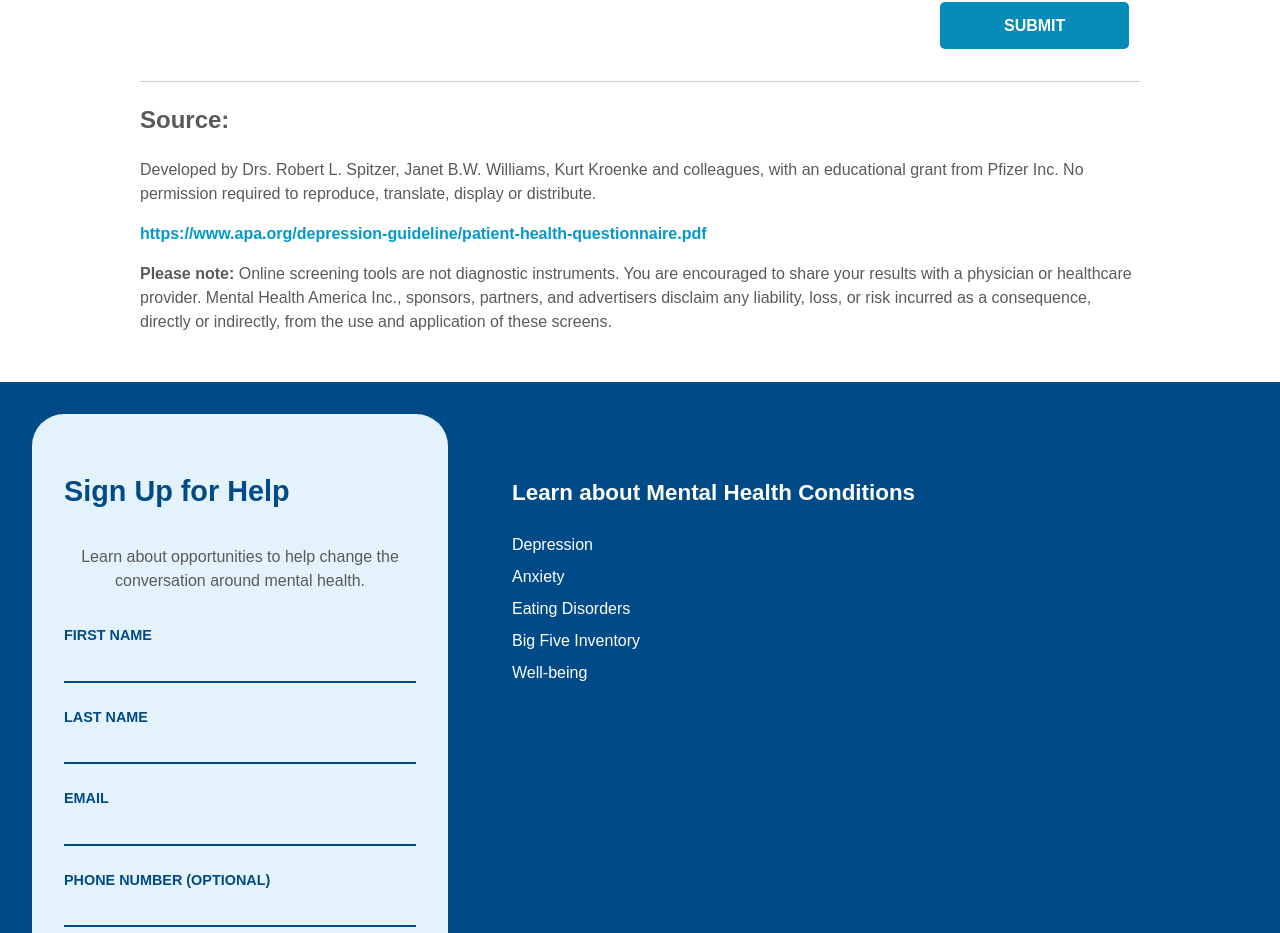
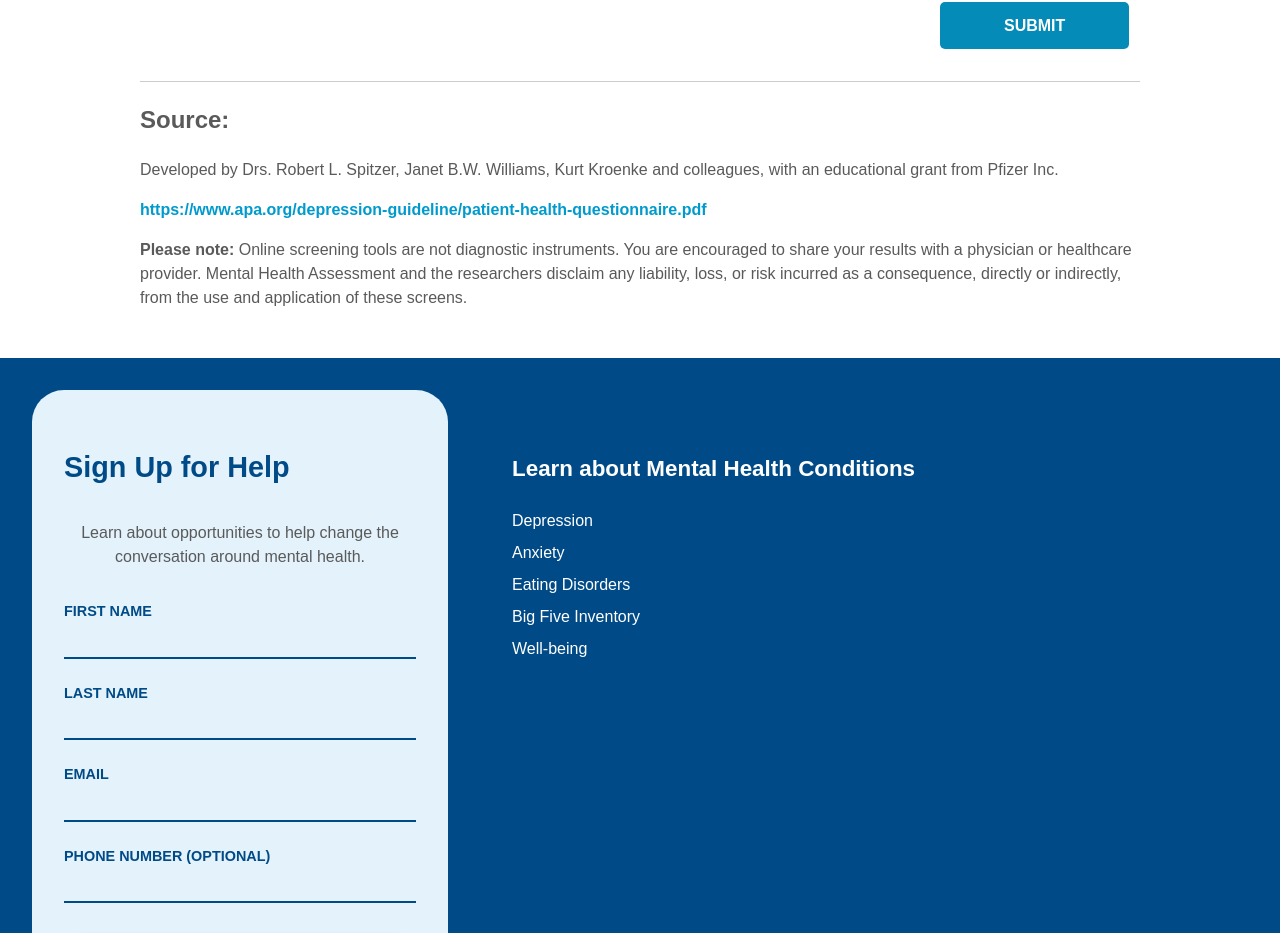
Before and after one commit to Hex1572/Gray, a React (Vite) app in the folder gray/: page /depression-test in a window 1280 px wide. Shown: the part 1476-2409 px from the top of the page. Built offline with nearby package versions, Linux system fonts and the light colour scheme.

Commit message:
little update

```diff
--- a/gray/src/Testpages/AnxietyTest.jsx
+++ b/gray/src/Testpages/AnxietyTest.jsx
@@ -152,7 +152,7 @@ Reproduced with permission
               https://adaa.org/sites/default/files/GAD-7_Anxiety-updated_0.pdf
             </a>
 
-            <p><strong>Please note:</strong> Online screening tools are not diagnostic instruments. You are encouraged to share your results with a physician or healthcare provider. Mental Health America Inc., sponsors, partners, and advertisers disclaim any liability, loss, or risk incurred as a consequence, directly or indirectly, from the use and application of these screens.</p>
+            <p><strong>Please note:</strong> Online screening tools are not diagnostic instruments. You are encouraged to share your results with a physician or healthcare provider. Mental Health Assessment and the researchers disclaim any liability, loss, or risk incurred as a consequence, directly or indirectly, from the use and application of these screens.</p>
           </div>
 
         </div>
@@ -179,7 +179,7 @@ Reproduced with permission
           </ul>
 
           <p style={{ marginTop: "3rem", textAlign: "justify" }}>
-  <strong>Please note:</strong> Online screening tools are not diagnostic instruments. You are encouraged to share your results with a physician or healthcare provider. Mental Health America Inc., sponsors, partners, and advertisers disclaim any liability, loss, or risk incurred as a consequence, directly or indirectly, from the use and application of these screens.
+  <strong>Please note:</strong> Online screening tools are not diagnostic instruments. You are encouraged to share your results with a physician or healthcare provider. Mental Health Assessment and the researchers disclaim any liability, loss, or risk incurred as a consequence, directly or indirectly, from the use and application of these screens.
 </p>
         </div>
       )}
--- a/gray/src/Testpages/DepressionTest.jsx
+++ b/gray/src/Testpages/DepressionTest.jsx
@@ -115,7 +115,7 @@ const DepressionTest = () => {
             <h2>Source:</h2>
             <p>
             Developed by Drs. Robert L. Spitzer, Janet B.W. Williams, Kurt Kroenke and colleagues, with an educational grant from
-Pfizer Inc. No permission required to reproduce, translate, display or distribute.
+Pfizer Inc.
 
             </p>
 
@@ -127,7 +127,7 @@ Pfizer Inc. No permission required to reproduce, translate, display or distribut
               https://www.apa.org/depression-guideline/patient-health-questionnaire.pdf
             </a>
 
-            <p><strong>Please note:</strong> Online screening tools are not diagnostic instruments. You are encouraged to share your results with a physician or healthcare provider. Mental Health America Inc., sponsors, partners, and advertisers disclaim any liability, loss, or risk incurred as a consequence, directly or indirectly, from the use and application of these screens.</p>
+            <p><strong>Please note:</strong> Online screening tools are not diagnostic instruments. You are encouraged to share your results with a physician or healthcare provider. Mental Health Assessment and the researchers disclaim any liability, loss, or risk incurred as a consequence, directly or indirectly, from the use and application of these screens.</p>
           </div>
         </div>
       ) : (
@@ -147,7 +147,7 @@ Pfizer Inc. No permission required to reproduce, translate, display or distribut
             ))}
           </ul>
           <p style={{ marginTop: "3rem", textAlign: "justify" }}>
-  <strong>Please note:</strong> Online screening tools are not diagnostic instruments. You are encouraged to share your results with a physician or healthcare provider. Mental Health America Inc., sponsors, partners, and advertisers disclaim any liability, loss, or risk incurred as a consequence, directly or indirectly, from the use and application of these screens.
+  <strong>Please note:</strong> Online screening tools are not diagnostic instruments. You are encouraged to share your results with a physician or healthcare provider. Mental Health Assessment and the researchers disclaim any liability, loss, or risk incurred as a consequence, directly or indirectly, from the use and application of these screens.
 </p>
         </div>
       )}
--- a/gray/src/Testpages/PersonalityTest.jsx
+++ b/gray/src/Testpages/PersonalityTest.jsx
@@ -118,7 +118,7 @@ convergent validity with the NEO-PI-R and its facets, and external validity usin
               hhttps://homepages.se.edu/cvonbergen/files/2013/01/Measuring-Personality-in-One-Minute-or-Less_A-10-Item-Short-Version-of-the-Big-Five-Inventory-in-English-and-German.pdf
             </a>
 
-            <p><strong>Please note:</strong> Online screening tools are not diagnostic instruments. You are encouraged to share your results with a physician or healthcare provider. Mental Health America Inc., sponsors, partners, and advertisers disclaim any liability, loss, or risk incurred as a consequence, directly or indirectly, from the use and application of these screens.</p>
+            <p><strong>Please note:</strong> Online screening tools are not diagnostic instruments. You are encouraged to share your results with a physician or healthcare provider. Mental Health Assessment and the researchers disclaim any liability, loss, or risk incurred as a consequence, directly or indirectly, from the use and application of these screens.</p>
           </div>
 
         </div>
@@ -144,7 +144,7 @@ convergent validity with the NEO-PI-R and its facets, and external validity usin
             ))}
           </ul>
           <p style={{ marginTop: "3rem", textAlign: "justify" }}>
-  <strong>Please note:</strong> Online screening tools are not diagnostic instruments. You are encouraged to share your results with a physician or healthcare provider. Mental Health America Inc., sponsors, partners, and advertisers disclaim any liability, loss, or risk incurred as a consequence, directly or indirectly, from the use and application of these screens.
+  <strong>Please note:</strong> Online screening tools are not diagnostic instruments. You are encouraged to share your results with a physician or healthcare provider. Mental Health Assessment and the researchers disclaim any liability, loss, or risk incurred as a consequence, directly or indirectly, from the use and application of these screens.
 </p>
         </div>
       )}
--- a/gray/src/Testpages/WellTest.jsx
+++ b/gray/src/Testpages/WellTest.jsx
@@ -141,7 +141,7 @@ WHO Regional Office in Europe
               https://cdn.who.int/media/docs/default-source/mental-health/who-5_english-original4da539d6ed4b49389e3afe47cda2326a.pdf?sfvrsn=ed43f352_11&download#:~:text=The%20WHO%2D5%20was%20developed,Europe%20%5B1%5D%5B2%5D.
             </a>
 
-            <p><strong>Please note:</strong> Online screening tools are not diagnostic instruments. You are encouraged to share your results with a physician or healthcare provider. Mental Health America Inc., sponsors, partners, and advertisers disclaim any liability, loss, or risk incurred as a consequence, directly or indirectly, from the use and application of these screens.</p>
+            <p><strong>Please note:</strong> Online screening tools are not diagnostic instruments. You are encouraged to share your results with a physician or healthcare provider. Mental Health Assessment and the researchers disclaim any liability, loss, or risk incurred as a consequence, directly or indirectly, from the use and application of these screens.</p>
           </div>
 
         </div>
@@ -162,7 +162,7 @@ WHO Regional Office in Europe
             ))}
           </ul>
           <p style={{ marginTop: "3rem", textAlign: "justify" }}>
-  <strong>Please note:</strong> Online screening tools are not diagnostic instruments. You are encouraged to share your results with a physician or healthcare provider. Mental Health America Inc., sponsors, partners, and advertisers disclaim any liability, loss, or risk incurred as a consequence, directly or indirectly, from the use and application of these screens.
+  <strong>Please note:</strong> Online screening tools are not diagnostic instruments. You are encouraged to share your results with a physician or healthcare provider. Mental Health Assessment and the researchers disclaim any liability, loss, or risk incurred as a consequence, directly or indirectly, from the use and application of these screens.
 </p>
         </div>
       )}
--- a/gray/src/components/Login.jsx
+++ b/gray/src/components/Login.jsx
@@ -124,7 +124,7 @@ const Login = ({ onClose }) => {
               onChange={handleRegisterChange}
               required
             />
-            <button type="submit">Register</button>
+            <button type="submit">Sign Up</button>
           </form>
         )}
       </div>
```
